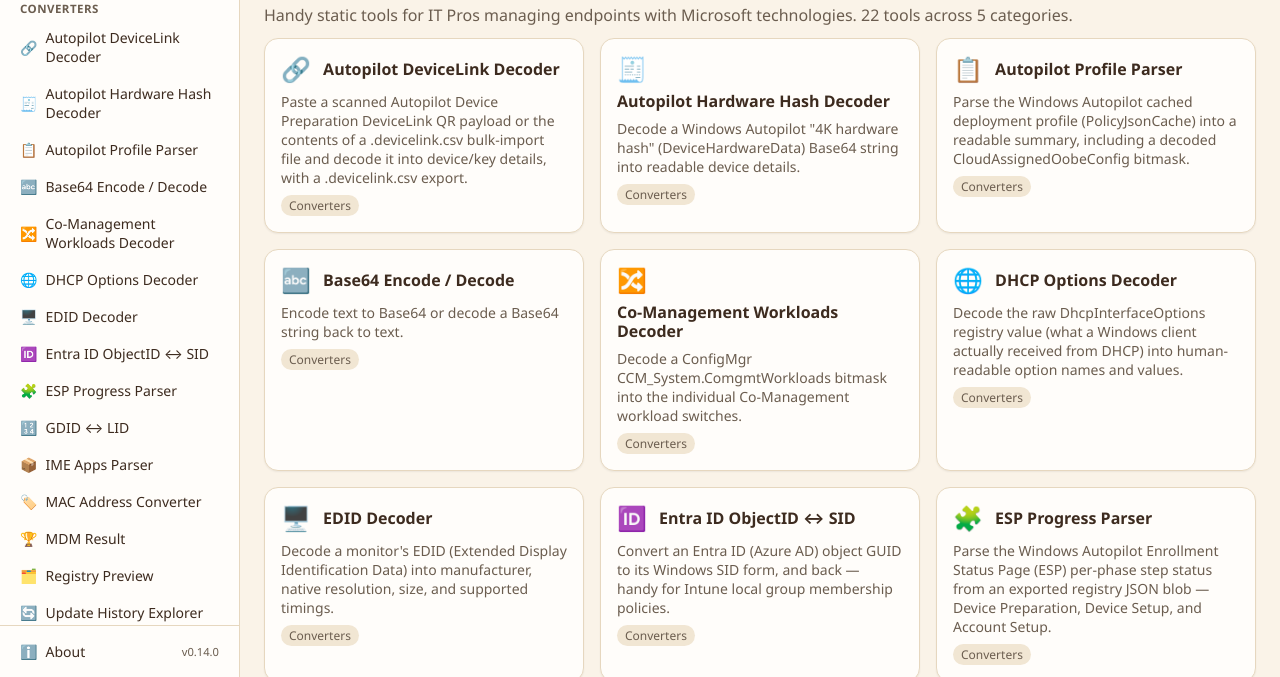
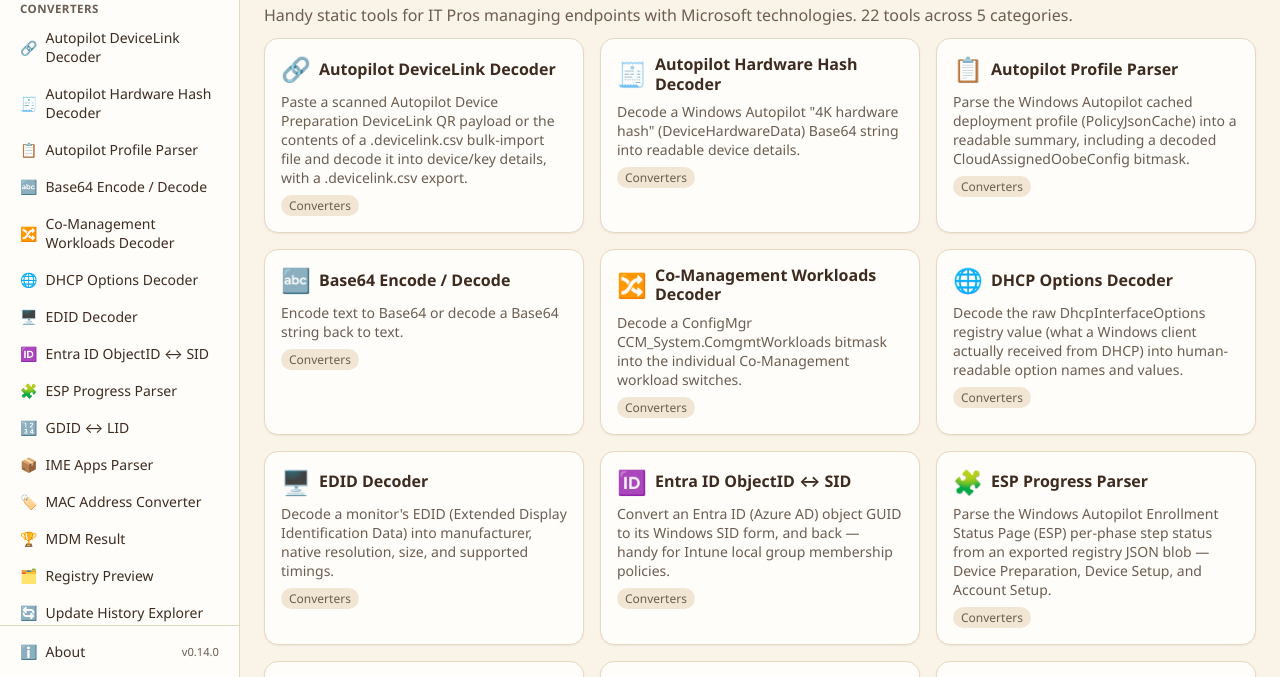
Before and after one commit to MrWyss-MSFT/ipk, a website built with Vite: page index.html in a window 1280 px wide. Shown: the part 123-800 px from the top of the page. Built offline with nearby package versions, Linux system fonts and the light colour scheme.

Commit message:
Save uncommitted changes

```diff
--- a/src/app/layout.ts
+++ b/src/app/layout.ts
@@ -39,8 +39,10 @@ function escapeHtml(value: string): string {
 function renderCard(tool: ToolDefinition): string {
   return `
     <a class="ipk-card" href="#/tool/${encodeURIComponent(tool.id)}" data-tool-id="${tool.id}">
-      <div class="ipk-card-icon">${tool.icon ?? "🧰"}</div>
-      <h3>${escapeHtml(tool.name)}</h3>
+      <div class="ipk-card-head">
+        <div class="ipk-card-icon">${tool.icon ?? "🧰"}</div>
+        <h3>${escapeHtml(tool.name)}</h3>
+      </div>
       <p>${escapeHtml(tool.description)}</p>
       <span class="ipk-badge">${escapeHtml(tool.category)}</span>
     </a>
@@ -50,8 +52,10 @@ function renderCard(tool: ToolDefinition): string {
 function renderItemCard(tool: ToolDefinition, item: ToolSearchItem): string {
   return `
     <a class="ipk-card" href="#/tool/${encodeURIComponent(tool.id)}/${encodeURIComponent(item.id)}" data-tool-id="${tool.id}">
-      <div class="ipk-card-icon">${tool.icon ?? "🧰"}</div>
-      <h3>${escapeHtml(item.title)}</h3>
+      <div class="ipk-card-head">
+        <div class="ipk-card-icon">${tool.icon ?? "🧰"}</div>
+        <h3>${escapeHtml(item.title)}</h3>
+      </div>
       <p>${escapeHtml(item.description ?? "")}</p>
       <span class="ipk-badge">${escapeHtml(tool.name)}</span>
     </a>
--- a/src/styles/components.css
+++ b/src/styles/components.css
@@ -613,21 +613,23 @@ body.ipk-theater-mode .ipk-tool-header {
   border-color: var(--accent);
 }
 
-.ipk-card-icon {
-  display: inline-block;
-  vertical-align: middle;
-  font-size: 1.5rem;
-  line-height: 1.2;
-  margin-right: var(--space-2);
+.ipk-card-head {
+  display: flex;
+  align-items: center;
+  gap: var(--space-2);
   margin-bottom: var(--space-2);
 }
 
+.ipk-card-icon {
+  flex-shrink: 0;
+  font-size: 1.5rem;
+  line-height: 1.2;
+}
+
 .ipk-card h3 {
-  display: inline-block;
-  vertical-align: middle;
   font-size: 1rem;
   line-height: 1.2;
-  margin: 0 0 var(--space-2);
+  margin: 0;
 }
 
 .ipk-card p {
```
